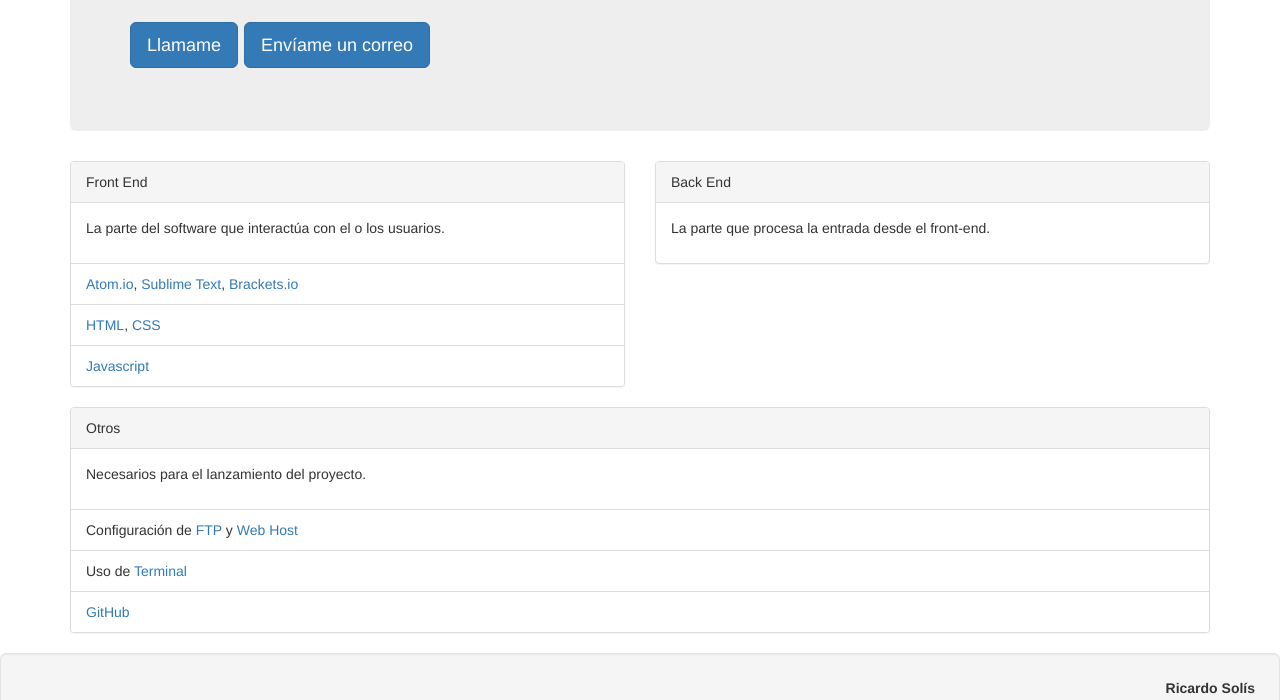
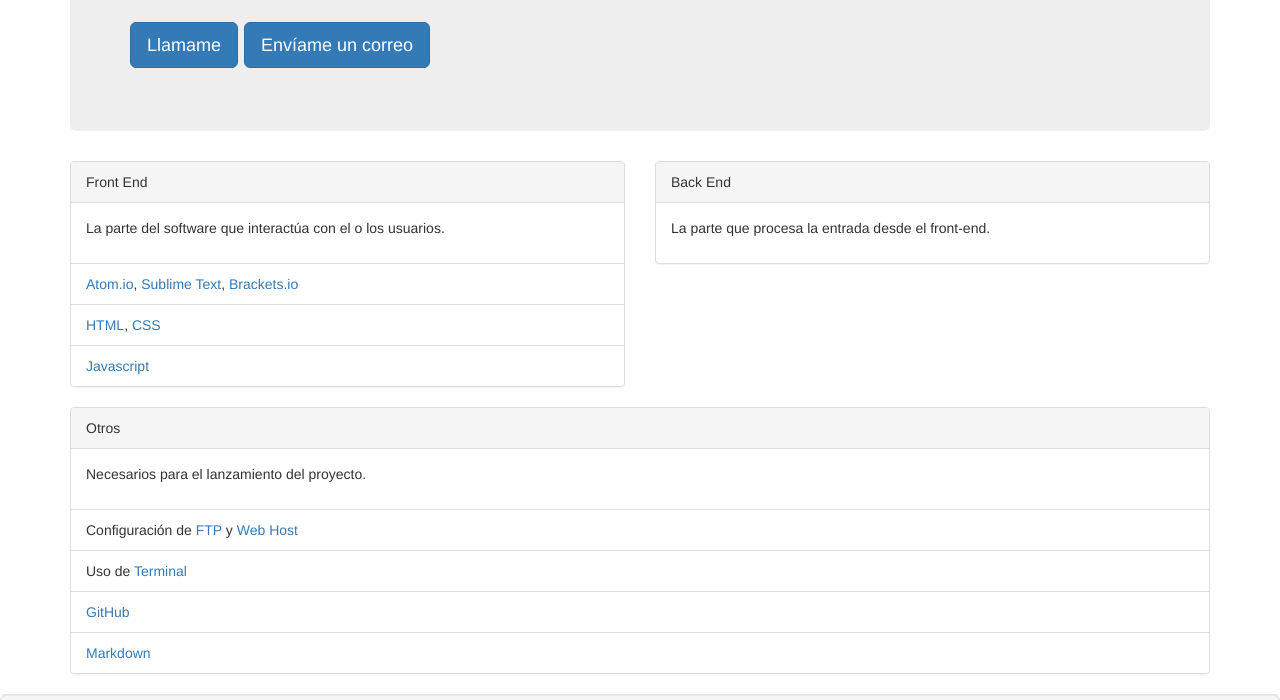
Before and after one commit to ruckysolis/ruckysolis.github.io, a plain HTML site: page index.html in a window 1280 px wide. Shown: the part 252-952 px from the top of the page. Drawn offline with nearby package versions, Linux system fonts and the light colour scheme.

Commit message:
agregado enlace al readme.md e index para agregar markdown

```diff
--- a/index.html
+++ b/index.html
@@ -116,6 +116,8 @@
             </li>
             <li class="list-group-item"><a href="https://github.com/">GitHub</a>
             </li>
+            <li class="list-group-item"><a href="https://daringfireball.net/projects/markdown/">Markdown</a>
+            </li>
           </ul>
         </div>
     </div>
```
Also changed, not shown: README.md.
